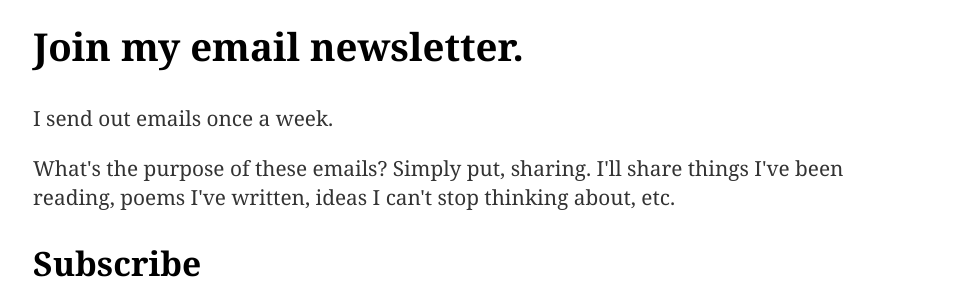
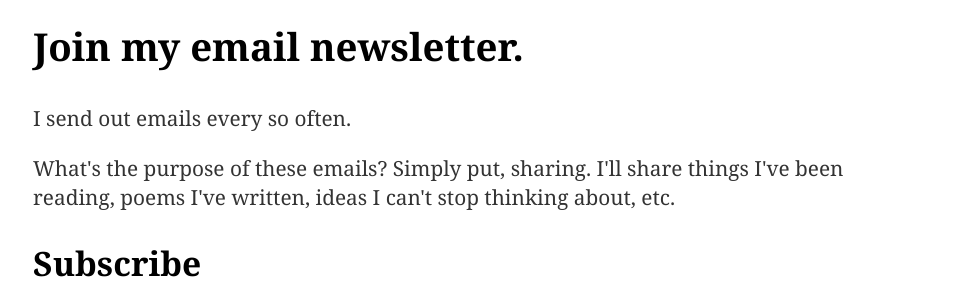
Before and after one commit to danielrusco/danielrusco.github.io, a Jekyll site: the page built from newsletter/index.html, in a window 1280 px wide. Shown: the part 296-596 px from the top of the page, without its empty margins (159-1119 px from the left). Built offline with Jekyll 4.4.1, drawn with Linux system fonts in a browser that asks for light colours; comment, search, counter and statistics services are not loaded.

Commit message:
update frequency

```diff
--- a/newsletter/index.html
+++ b/newsletter/index.html
@@ -5,7 +5,7 @@ title: Newsletter
 
 		<div class="about">
 			<h2>Join my email newsletter.</h2>
-			<p>I send out emails once a week.</p>
+			<p>I send out emails every so often.</p>
 			<p>What's the purpose of these emails? Simply put, sharing. I'll share things I've been reading, poems I've written, ideas I can't stop thinking about, etc. </p>
 			<!-- Begin Mailchimp Signup Form -->
 <link href="//cdn-images.mailchimp.com/embedcode/classic-10_7.css" rel="stylesheet" type="text/css">
```
Also changed, not shown: who/index.html (line endings or trailing spaces).
